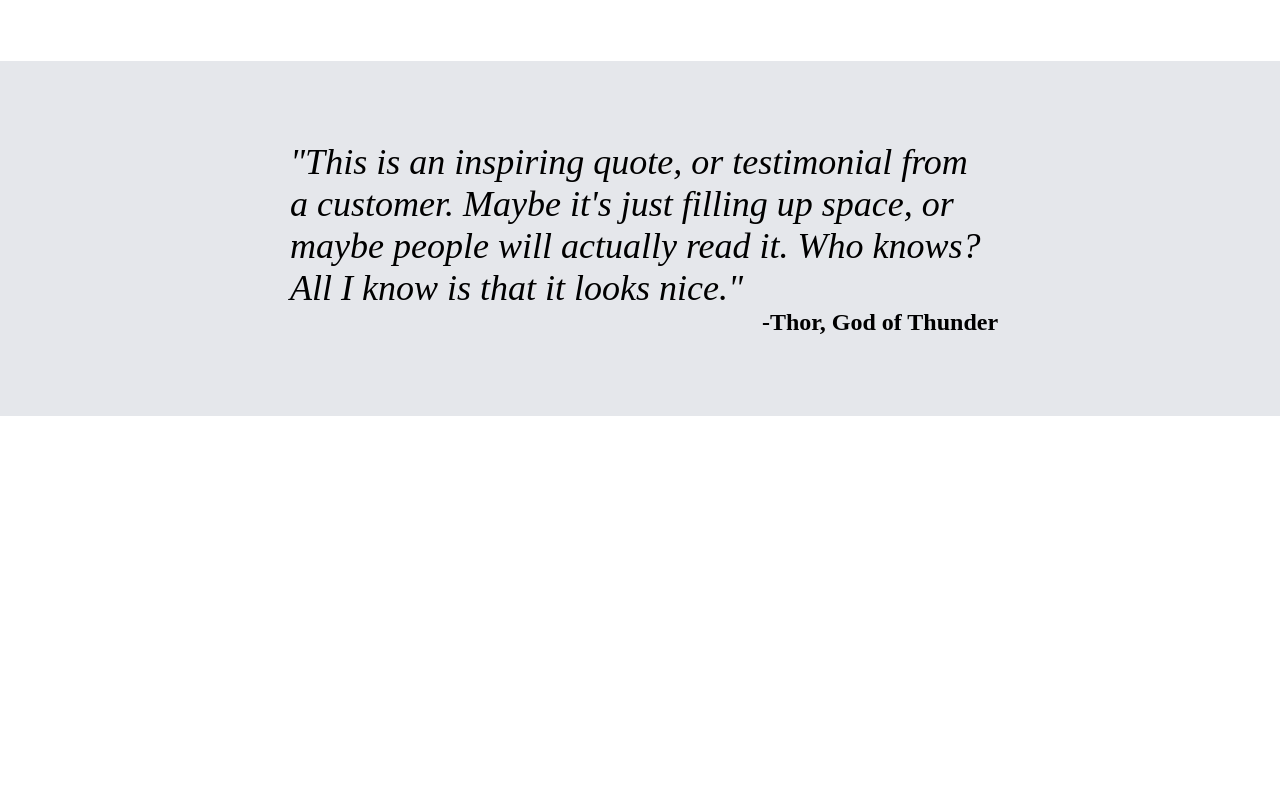
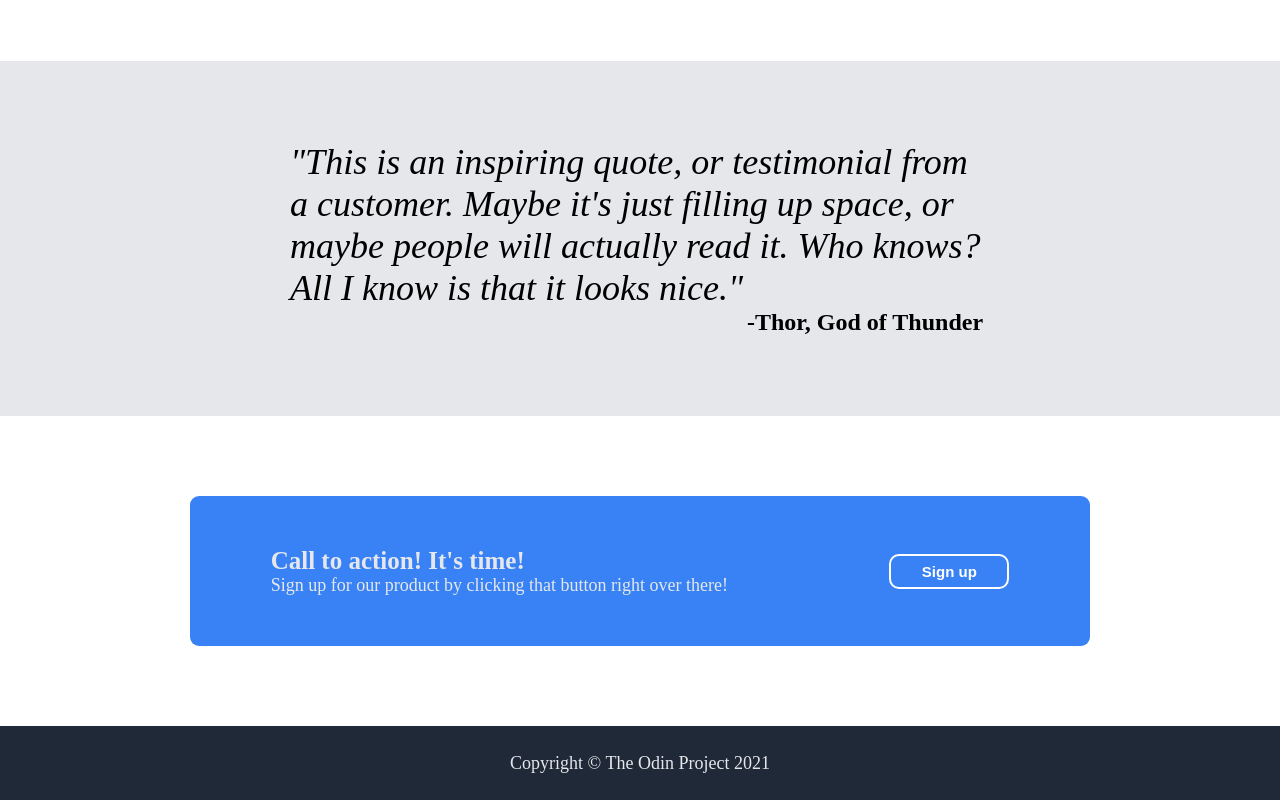
Before and after one commit to Manwani/Landing-Page, a plain HTML site: page index.html in a window 1280 px wide. Shown: the part 808-1608 px from the top of the page. Before the commit the page ends 1224 px from the top, so only its background shows below. Drawn offline with Linux system fonts and the light colour scheme.

Commit message:
finished

```diff
--- a/index.html
+++ b/index.html
@@ -9,6 +9,7 @@
 </head>
 <body>
     <div class = "header">
+
         <div class = "top">
             <p class = "header-logo">HEADER LOGO</p>
             <ul>
@@ -17,8 +18,8 @@
                 <li><a href="">header link three</a></li>
             </ul>
         </div>
+
         <div class = "top2">
-
             <div class = "container-left">
                 <p class = "header-awesome">This website is awesome</p>
                 <p class = "paragraph-hero">This website has some subtext that goes here under the
@@ -27,12 +28,11 @@
                 </p>
                 <button class = "button">Sign Up</button>
             </div>
+            <div class ="photo-area">
+                <p class = "photo-area-text">this is a placeholder for an image</p>
+            </div>
+        </div>
 
-            <div class ="photo-area">
-                this is a placeholder for an image;
-            </div>
-
-        </div>
     </div>
 
     <div class = "content">
@@ -65,10 +65,20 @@
             <p class = "quote-signature"> -Thor, God of Thunder</p>
         </div>
 
+        <div class = "call">
+            <div class = "call-area">
+                <div class = "call-text">
+                    <p class = "call-text-head">Call to action! It's time!</p>
+                    <p class = "call-text-body">Sign up for our product by clicking that button right over there!</p>
+                </div>
+                <button class = "call-button">Sign up</button>
+            </div>
+        </div>
+
     </div>
 
     <div class = "footer">
-
+        <p class = "footer-text">Copyright &copy The Odin Project 2021 </p>
     </div>
 
 </body>
--- a/styles.css
+++ b/styles.css
@@ -80,8 +80,17 @@ h1, p, ul, body{
 }
 
 .photo-area{
-    background-color: grey;
+    background-color:#6d747d ;
+    display: flex;
+    justify-content: center;
+    align-items: center;
 }
+
+.photo-area-text{
+    color:#e5e7eb;
+}
+
+
 
 .random-info-top-text{
     text-align: center;
@@ -136,5 +145,63 @@ h1, p, ul, body{
     align-self:center;
     font-weight:bold;
     font-size: 24px;
-    margin-left:480px;
+    margin-left:450px;
 }
+
+.call{
+    display: flex;
+    justify-content: center;
+    align-content: center;
+
+}
+
+.call-area{
+    margin:80px 0px;
+    width:900px;
+    height:150px;
+    border-radius: 9px;
+    background-color:#3882f6;
+    display:flex;
+    justify-content: space-around;
+    align-items:center;
+
+}
+
+.call-button{
+    background-color:#3882f6;
+    color:white;
+    width:120px;
+    height:35px;
+    border-radius: 10px;
+    border:2px solid white;
+    font-weight: bold;
+    font-size:15px;
+    align-self: center;
+}
+
+.call-text{
+    color:#e5e7eb;
+}
+
+.call-text-head{
+    font-weight: bold;
+    font-size: 25px;
+}
+
+.call-text-body{
+    font-size: 18px;
+}
+
+.footer{
+    height:74px;
+    background-color:#1F2937;
+    display:flex;
+    justify-content: center;
+    align-items: center;
+}
+
+.footer-text{
+    color:#e5e7eb;
+    font-size:18px;
+
+}
```
